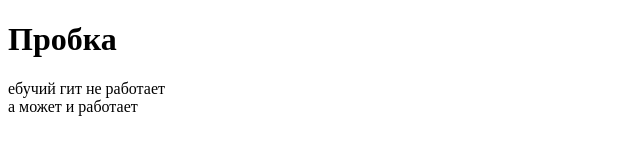
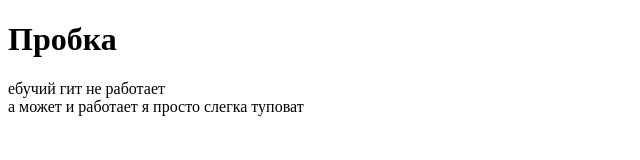
Before and after one commit to Danko14/probka, a plain HTML site: page index.html in a window 1280 px wide. Shown: the whole page, without its empty margins (0-640 px from the left). Drawn offline with Linux system fonts and the light colour scheme.

Commit message:
успех

```diff
--- a/index.html
+++ b/index.html
@@ -10,6 +10,7 @@
 <p>
     ебучий гит не работает<br>
 а может и работает
+я просто слегка туповат
 </p>
 
 </body>
```
